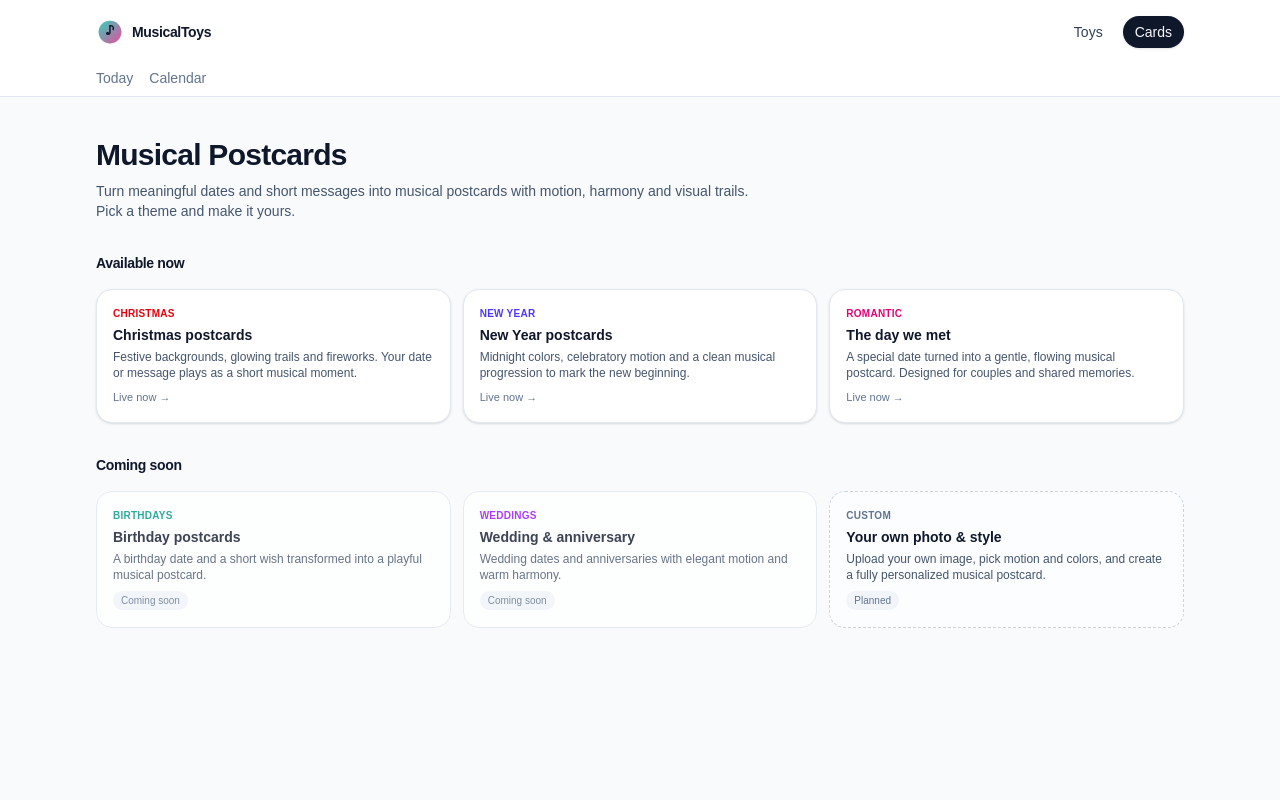
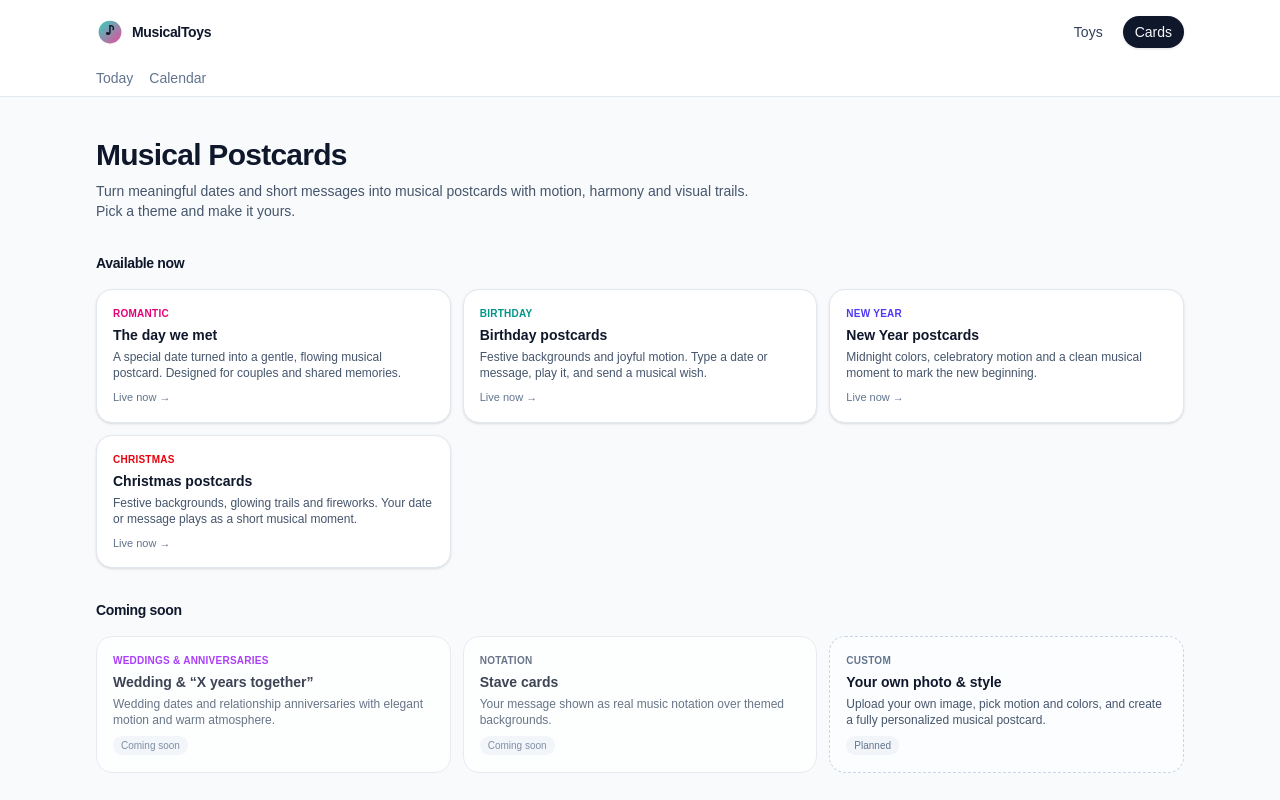
Before and after one commit to andreyeremichev/musicaltoys, a Next.js app: page /cards/postcard in a window 1280 px wide. Shown: the top 800 px of the page. Built offline with nearby package versions, Linux system fonts and the light colour scheme.

Commit message:
Postcards: update hub order and mark Birthday as live

```diff
--- a/app/cards/postcard/page.tsx
+++ b/app/cards/postcard/page.tsx
@@ -4,7 +4,8 @@ import type { Metadata } from "next";
 export const metadata: Metadata = {
   title: "Musical Postcards – MusicalToys",
   description:
-    "Create musical postcards from dates and messages. Christmas, New Year, romantic and future themes with harmony, trails and motion.",
+    "Create musical postcards from dates and messages. Date we met, Birthday, New Year, Christmas and more themes with harmony, trails and motion.",
+  alternates: { canonical: "/cards/postcard" },
 };
 
 export default function PostcardHubPage() {
@@ -23,29 +24,39 @@ export default function PostcardHubPage() {
 
         {/* Live themes */}
         <section className="space-y-4">
-          <h2 className="text-sm font-semibold tracking-tight">
-            Available now
-          </h2>
+          <h2 className="text-sm font-semibold tracking-tight">Available now</h2>
 
           <div className="grid gap-3 md:grid-cols-3">
-            {/* Christmas */}
+            {/* Date we met */}
             <a
-              href="/cards/postcard/xmas"
+              href="/cards/postcard/date-we-met"
               className="group rounded-2xl border border-slate-200 bg-white p-4 shadow-sm transition hover:shadow-md"
             >
-              <p className="mb-1 text-[10px] font-semibold uppercase tracking-wide text-red-600">
-                Christmas
+              <p className="mb-1 text-[10px] font-semibold uppercase tracking-wide text-pink-600">
+                Romantic
               </p>
-              <h3 className="text-sm font-semibold">
-                Christmas postcards
-              </h3>
+              <h3 className="text-sm font-semibold">The day we met</h3>
               <p className="mt-1 text-xs text-slate-600">
-                Festive backgrounds, glowing trails and fireworks. Your date or
-                message plays as a short musical moment.
+                A special date turned into a gentle, flowing musical postcard.
+                Designed for couples and shared memories.
               </p>
-              <p className="mt-2 text-[11px] text-slate-500">
-                Live now →
+              <p className="mt-2 text-[11px] text-slate-500">Live now →</p>
+            </a>
+
+            {/* Birthday */}
+            <a
+              href="/cards/postcard/birthday"
+              className="group rounded-2xl border border-slate-200 bg-white p-4 shadow-sm transition hover:shadow-md"
+            >
+              <p className="mb-1 text-[10px] font-semibold uppercase tracking-wide text-teal-600">
+                Birthday
               </p>
+              <h3 className="text-sm font-semibold">Birthday postcards</h3>
+              <p className="mt-1 text-xs text-slate-600">
+                Festive backgrounds and joyful motion. Type a date or message,
+                play it, and send a musical wish.
+              </p>
+              <p className="mt-2 text-[11px] text-slate-500">Live now →</p>
             </a>
 
             {/* New Year */}
@@ -56,75 +67,61 @@ export default function PostcardHubPage() {
               <p className="mb-1 text-[10px] font-semibold uppercase tracking-wide text-indigo-600">
                 New Year
               </p>
-              <h3 className="text-sm font-semibold">
-                New Year postcards
-              </h3>
+              <h3 className="text-sm font-semibold">New Year postcards</h3>
               <p className="mt-1 text-xs text-slate-600">
-                Midnight colors, celebratory motion and a clean musical
-                progression to mark the new beginning.
+                Midnight colors, celebratory motion and a clean musical moment
+                to mark the new beginning.
               </p>
-              <p className="mt-2 text-[11px] text-slate-500">
-                Live now →
-              </p>
+              <p className="mt-2 text-[11px] text-slate-500">Live now →</p>
             </a>
 
-            {/* Date we met */}
+            {/* Christmas */}
             <a
-              href="/cards/postcard/date-we-met"
+              href="/cards/postcard/xmas"
               className="group rounded-2xl border border-slate-200 bg-white p-4 shadow-sm transition hover:shadow-md"
             >
-              <p className="mb-1 text-[10px] font-semibold uppercase tracking-wide text-pink-600">
-                Romantic
+              <p className="mb-1 text-[10px] font-semibold uppercase tracking-wide text-red-600">
+                Christmas
               </p>
-              <h3 className="text-sm font-semibold">
-                The day we met
-              </h3>
+              <h3 className="text-sm font-semibold">Christmas postcards</h3>
               <p className="mt-1 text-xs text-slate-600">
-                A special date turned into a gentle, flowing musical postcard.
-                Designed for couples and shared memories.
+                Festive backgrounds, glowing trails and fireworks. Your date or
+                message plays as a short musical moment.
               </p>
-              <p className="mt-2 text-[11px] text-slate-500">
-                Live now →
-              </p>
+              <p className="mt-2 text-[11px] text-slate-500">Live now →</p>
             </a>
           </div>
         </section>
 
         {/* Coming soon */}
         <section className="mt-8 space-y-4">
-          <h2 className="text-sm font-semibold tracking-tight">
-            Coming soon
-          </h2>
+          <h2 className="text-sm font-semibold tracking-tight">Coming soon</h2>
 
           <div className="grid gap-3 md:grid-cols-3">
-            {/* Birthdays */}
+            {/* Wedding & anniversary */}
             <div className="rounded-2xl border border-slate-200 bg-white p-4 opacity-80">
-              <p className="mb-1 text-[10px] font-semibold uppercase tracking-wide text-teal-600">
-                Birthdays
+              <p className="mb-1 text-[10px] font-semibold uppercase tracking-wide text-purple-600">
+                Weddings & anniversaries
               </p>
-              <h3 className="text-sm font-semibold">
-                Birthday postcards
-              </h3>
+              <h3 className="text-sm font-semibold">Wedding & “X years together”</h3>
               <p className="mt-1 text-xs text-slate-600">
-                A birthday date and a short wish transformed into a playful
-                musical postcard.
+                Wedding dates and relationship anniversaries with elegant motion
+                and warm atmosphere.
               </p>
               <span className="mt-2 inline-block rounded-full bg-slate-100 px-2 py-0.5 text-[10px] text-slate-500">
                 Coming soon
               </span>
             </div>
 
-            {/* Weddings */}
+            {/* Stave / notation cards */}
             <div className="rounded-2xl border border-slate-200 bg-white p-4 opacity-80">
-              <p className="mb-1 text-[10px] font-semibold uppercase tracking-wide text-purple-600">
-                Weddings
+              <p className="mb-1 text-[10px] font-semibold uppercase tracking-wide text-slate-600">
+                Notation
               </p>
-              <h3 className="text-sm font-semibold">
-                Wedding & anniversary
-              </h3>
+              <h3 className="text-sm font-semibold">Stave cards</h3>
               <p className="mt-1 text-xs text-slate-600">
-                Wedding dates and anniversaries with elegant motion and warm
-                harmony.
+                Your message shown as real music notation over themed
+                backgrounds.
               </p>
               <span className="mt-2 inline-block rounded-full bg-slate-100 px-2 py-0.5 text-[10px] text-slate-500">
                 Coming soon
@@ -136,9 +133,7 @@ export default function PostcardHubPage() {
               <p className="mb-1 text-[10px] font-semibold uppercase tracking-wide text-slate-500">
                 Custom
               </p>
-              <h3 className="text-sm font-semibold">
-                Your own photo & style
-              </h3>
+              <h3 className="text-sm font-semibold">Your own photo & style</h3>
               <p className="mt-1 text-xs text-slate-600">
                 Upload your own image, pick motion and colors, and create a
                 fully personalized musical postcard.
```
